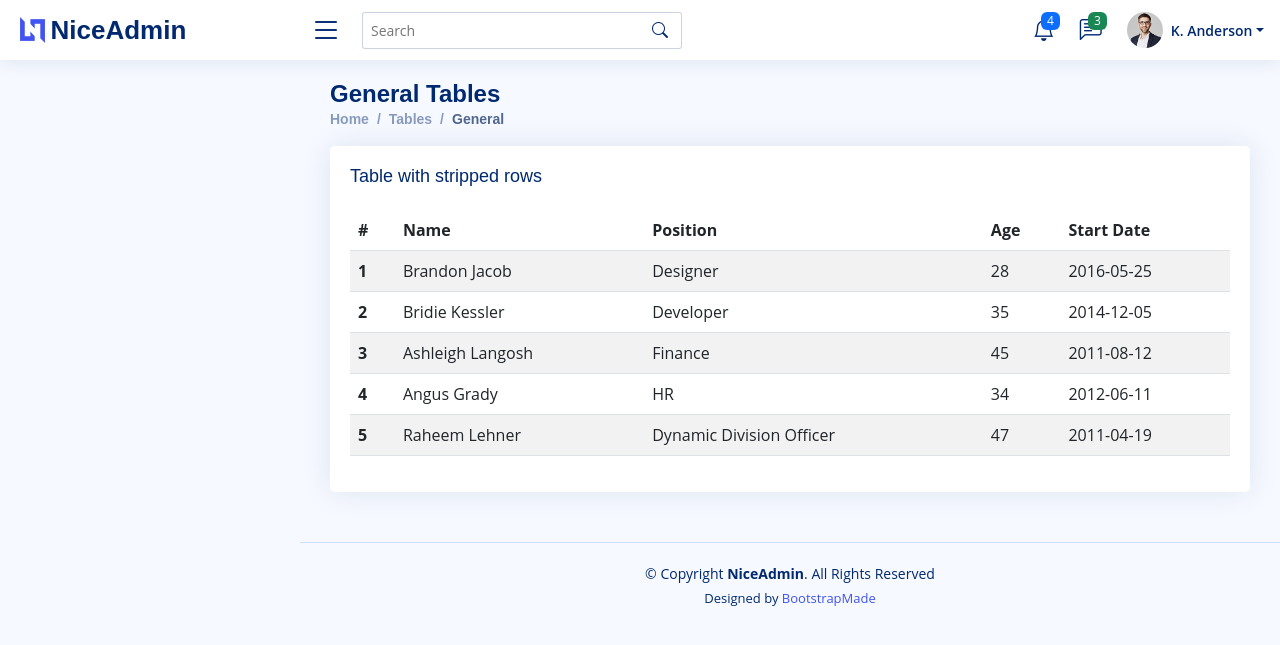
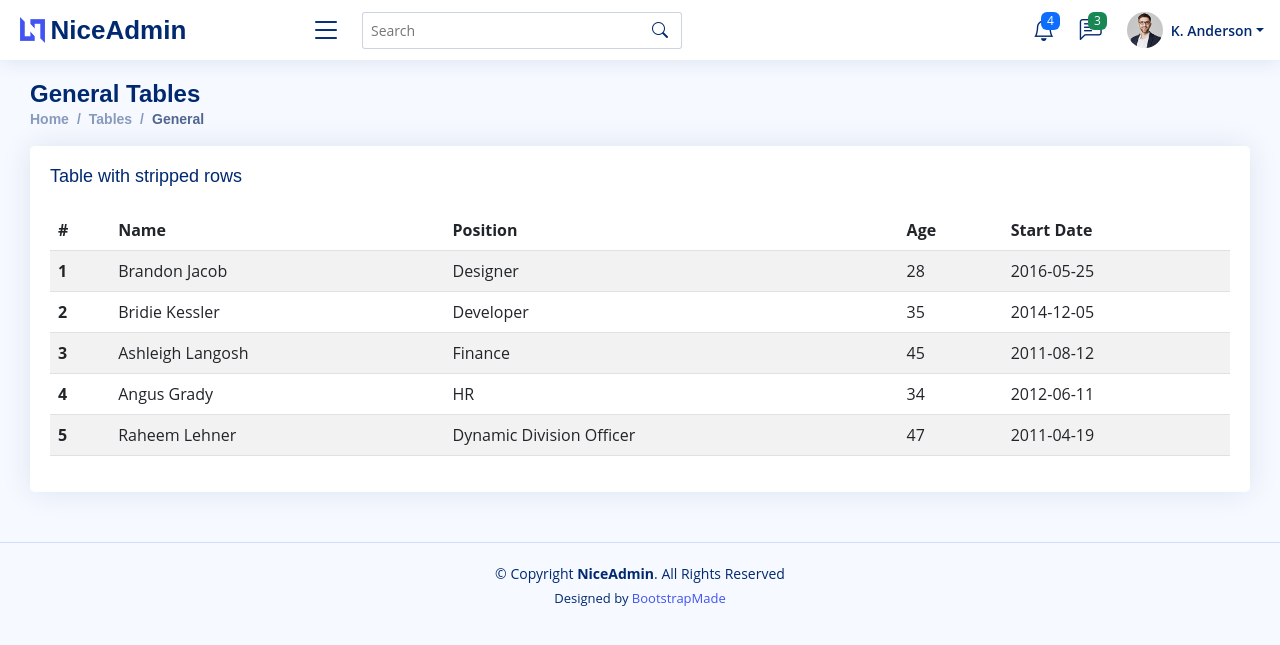
Before and after one commit to thega1/ga1, a Flask app: template templates/tables-general.html in a window 1280 px wide. Shown: the top 645 px of the page. Run offline with Flask 2, Linux system fonts and the light colour scheme; the template is opened without the code that fills it, so the values that code supplies are empty; some libraries are stand-ins or nearby versions.

Commit message:
完成了对网页的调整

```diff
--- a/static/assets/css/style.css
+++ b/static/assets/css/style.css
@@ -649,7 +649,7 @@ h6 {
 
   #main,
   #footer {
-    margin-left: 300px;
+    margin-left: 0px;
   }
 }
 
```
